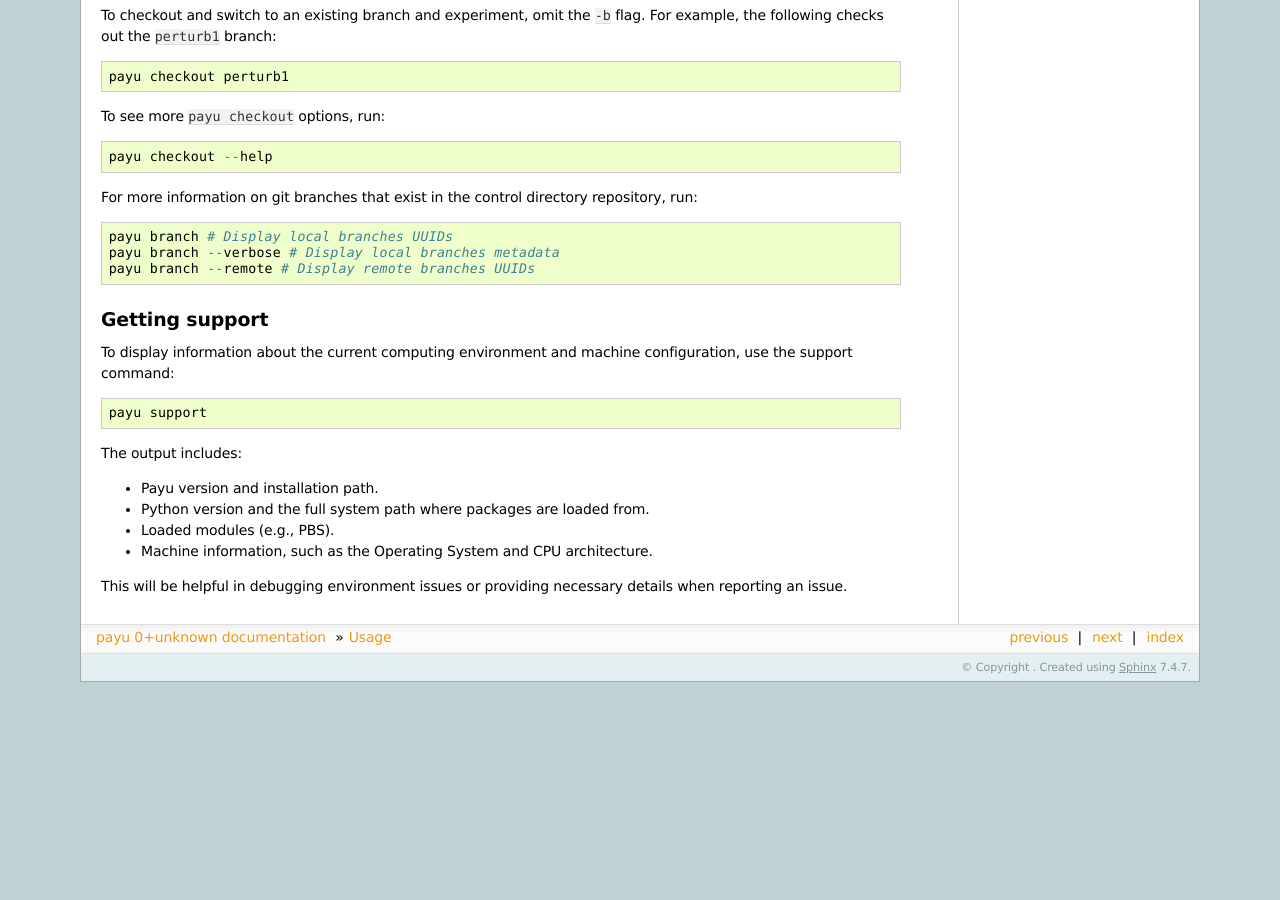
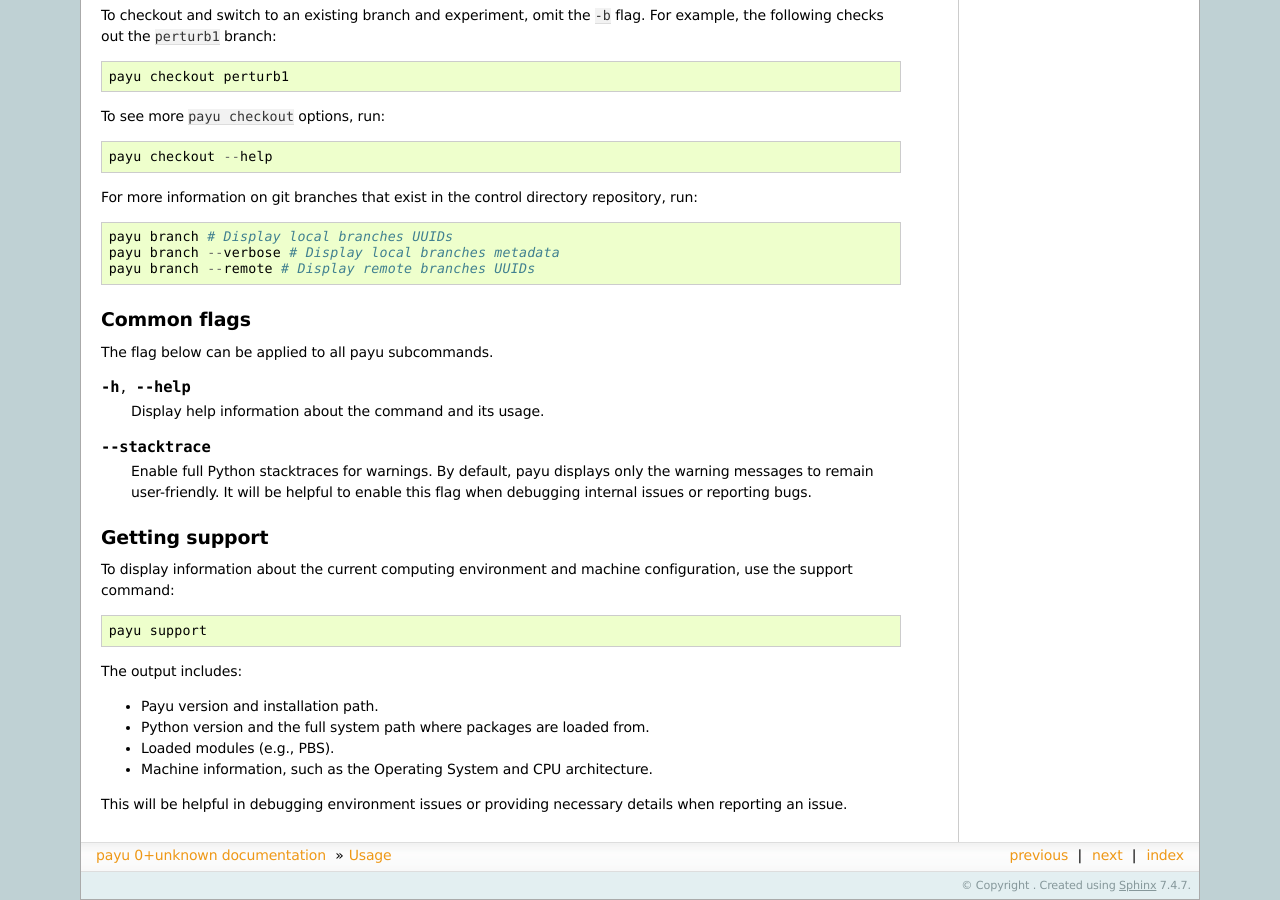
Before and after one commit to payu-org/payu, a Sphinx documentation site: the page built from docs/source/usage.rst, in a window 1280 px wide and 900 px high, scrolled down 8042 px. Built offline with Sphinx 7.4.7, drawn with Linux system fonts in a browser that asks for light colours; before the commit the page ends 8724 px from its top, so only the background shows below that.

Commit message:
Update documentation.

```diff
--- a/docs/source/usage.rst
+++ b/docs/source/usage.rst
@@ -510,6 +510,21 @@
       payu branch --verbose # Display local branches metadata
       payu branch --remote # Display remote branches UUIDs
 
+Common flags
+===============
+
+The flag below can be applied to all payu subcommands.
+
+.. option:: -h, --help
+
+   Display help information about the command and its usage.
+
+.. option:: --stacktrace
+
+   Enable full Python stacktraces for warnings.
+   By default, payu displays only the warning messages to remain user-friendly.
+   It will be helpful to enable this flag when debugging internal issues or reporting bugs.
+
 
 Getting support
 ===============
```
